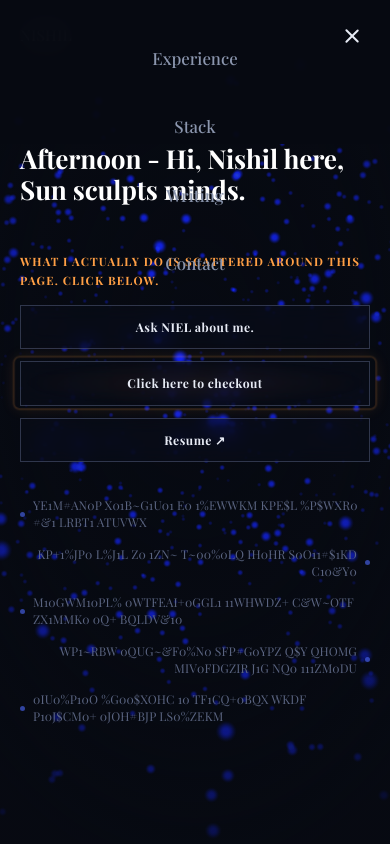
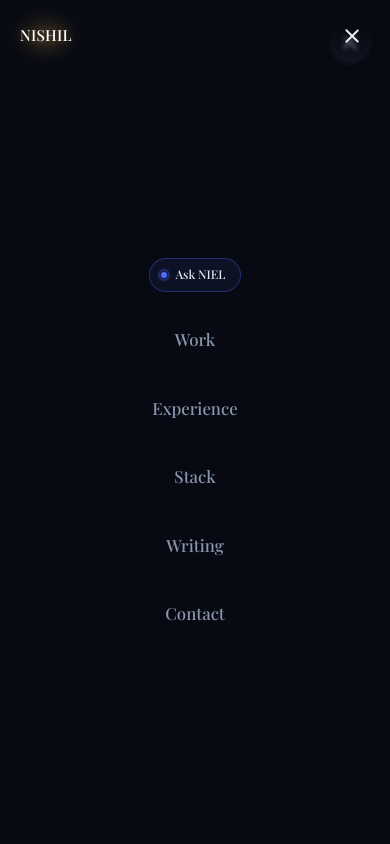
Before and after one commit to nishil17ai-blip/nishil-portfolio, a React (Vite) app: page / in a window 390 px wide. Both pictures are taken after a click on the button "Open menu". Shown: the top 844 px of the page. Built offline with nearby package versions, Linux system fonts and the light colour scheme; a web font is replaced by a local one.

Commit message:
02/09 v3.1 portfolio

```diff
--- a/content/profile.json
+++ b/content/profile.json
@@ -243,8 +243,7 @@
     "school": "Pandit Deendayal Energy University",
     "degree": "B.Tech, Computer Engineering",
     "location": "Gandhinagar, India",
-    "years": "2021 – 2025",
-    "detail": "CGPA 8.67 / 10"
+    "years": "2021 – 2025"
   },
   "assistant": {
     "suggestions": [
--- a/src/components/Nav.tsx
+++ b/src/components/Nav.tsx
@@ -1,4 +1,5 @@
 import { useEffect, useState } from "react";
+import { createPortal } from "react-dom";
 
 const LINKS = [
   { id: "work", label: "Work" },
@@ -96,6 +97,7 @@ export function Nav({ active, chatOpen, showChatBtn, onChatToggle }: NavProps) {
   );
 
   return (
+    <>
       <nav className="nav">
         {logo}
 
@@ -132,11 +134,35 @@ export function Nav({ active, chatOpen, showChatBtn, onChatToggle }: NavProps) {
           <span />
           <span />
         </button>
+      </nav>
 
-      {/* Mobile slide-down menu - mirrors nav-links content, including
-         Ask NIEL, so nothing is unreachable once the button hides in
-         the collapsed bar on small screens. */}
+      {/* Mobile slide-down menu - portaled to document.body rather than
+         nested inside <nav>. .nav has backdrop-filter, which (like
+         transform) creates a containing block for position:fixed
+         descendants - so inset:0 here was resolving against .nav's own
+         thin bounding box instead of the viewport, squashing this
+         menu's actual background down to nav-bar height while its
+         content still rendered past that, unclipped and with nothing
+         opaque behind it. Portaling to body removes it from that
+         subtree entirely and restores normal viewport-relative fixed
+         positioning.
+
+         The close button lives inside this same portaled subtree
+         (rather than relying on the separate nav-bar burger button
+         staying visible above the menu via z-index) so there is no
+         cross-subtree stacking dependency at all - wherever this menu
+         renders, its own close control renders with it. */}
+      {createPortal(
         <div className="nav-mobile-menu" data-open={menuOpen}>
+          <button
+            className="nav-mobile-close"
+            onClick={() => setMenuOpen(false)}
+            aria-label="Close menu"
+          >
+            <span />
+            <span />
+          </button>
+
           <button
             className="nav-chat-link nav-chat-link--mobile"
             data-visible={showChatBtn}
@@ -158,7 +184,9 @@ export function Nav({ active, chatOpen, showChatBtn, onChatToggle }: NavProps) {
               {l.label}
             </a>
           ))}
-      </div>
-    </nav>
+        </div>,
+        document.body,
+      )}
+    </>
   );
 }
--- a/src/index.css
+++ b/src/index.css
@@ -219,7 +219,11 @@ p {
   top: 0;
   left: 0;
   right: 0;
-  z-index: 30;
+  /* Above the portaled mobile menu (z-index: 60) so the burger/close
+     button - now compared against the menu at .nav's own stacking
+     level rather than as a direct sibling - stays visible and tappable
+     while the menu is open. */
+  z-index: 61;
   display: flex;
   align-items: center;
   justify-content: space-between;
@@ -387,7 +391,8 @@ p {
   gap: 5px;
   width: 2.25rem;
   height: 2.25rem;
-  z-index: 31;
+  position: relative;
+  z-index: 1;
 }
 
 .nav-burger span {
@@ -429,28 +434,75 @@ p {
   .nav-mobile-menu {
     position: fixed;
     inset: 0;
-    z-index: 29;
+    z-index: 60;
+    isolation: isolate;
     display: flex;
     flex-direction: column;
     align-items: center;
     justify-content: center;
     gap: 1.75rem;
     padding: 6rem 1.5rem 3rem;
-    background: rgba(7, 10, 18, 0.97);
-    backdrop-filter: blur(16px);
-    -webkit-backdrop-filter: blur(16px);
+    /* !important here is deliberate: this exact rule has been
+       overridden or gone unapplied in testing despite being correct on
+       paper (solid var(--ink), no alpha channel) - forcing it wins
+       against anything else in the cascade that might otherwise take
+       precedence, rather than relying on selector order/specificity
+       alone. */
+    background: var(--ink) !important;
     font-family: var(--mono);
     font-size: 1.05rem;
     transform: translateY(-8px);
     opacity: 0;
+    visibility: hidden;
     pointer-events: none;
-    transition: opacity 0.25s ease, transform 0.25s ease;
+    transition: opacity 0.25s ease, transform 0.25s ease, visibility 0.25s;
   }
 
   .nav-mobile-menu[data-open="true"] {
     opacity: 1;
+    visibility: visible;
     transform: translateY(0);
     pointer-events: auto;
+  }
+
+  /* Self-contained close control - lives in the same portaled subtree
+     as the rest of the menu, so it's guaranteed to render and stay
+     visible together with it regardless of how the separate nav bar's
+     own stacking happens to resolve. */
+  .nav-mobile-close {
+    position: absolute;
+    top: 1.4rem;
+    right: var(--gutter);
+    display: flex;
+    align-items: center;
+    justify-content: center;
+    width: 2.5rem;
+    height: 2.5rem;
+    border-radius: 50%;
+    background: rgba(150, 168, 220, 0.08);
+    border: 1px solid rgba(150, 168, 220, 0.22);
+    transition: background 0.2s ease, border-color 0.2s ease, transform 0.2s ease;
+  }
+
+  .nav-mobile-close:hover {
+    background: rgba(255, 159, 69, 0.1);
+    border-color: rgba(255, 159, 69, 0.4);
+  }
+
+  .nav-mobile-close span {
+    position: absolute;
+    width: 1.1rem;
+    height: 2px;
+    border-radius: 2px;
+    background: var(--text);
+  }
+
+  .nav-mobile-close span:first-child {
+    transform: rotate(45deg);
+  }
+
+  .nav-mobile-close span:last-child {
+    transform: rotate(-45deg);
   }
 
   .nav-mobile-menu a {
@@ -1123,44 +1175,11 @@ p {
     grid-template-columns: 1fr;
   }
 
-  /* Rather than disappearing, the project index becomes a sticky
-     horizontal tab strip above the cards - still lets a visitor jump
-     straight to a project without hunting through a long scroll. */
+  /* Desktop keeps the sticky project index; on mobile it's removed
+     entirely rather than reflowed into a tab strip - cards are simply
+     read in order via normal scroll. */
   .work-index {
-    position: sticky;
-    top: 4.4rem;
-    z-index: 5;
-    flex-direction: row;
-    gap: 0;
-    border-left: none;
-    border-bottom: var(--rule);
-    overflow-x: auto;
-    -webkit-overflow-scrolling: touch;
-    scrollbar-width: none;
-    background: rgba(7, 10, 18, 0.92);
-    backdrop-filter: blur(10px);
-    -webkit-backdrop-filter: blur(10px);
-    margin: 0 calc(var(--gutter) * -1) 1.5rem;
-    padding: 0 var(--gutter);
-  }
-
-  .work-index::-webkit-scrollbar {
     display: none;
-  }
-
-  .work-index button {
-    flex-shrink: 0;
-    text-align: center;
-    padding: 0.85rem 1rem;
-    border-left: none;
-    border-bottom: 2px solid transparent;
-    margin-left: 0;
-    white-space: nowrap;
-  }
-
-  .work-index button[data-active="true"] {
-    border-left-color: transparent;
-    border-bottom-color: var(--accent);
   }
 }
 
@@ -1509,22 +1528,33 @@ p {
     min-width: 0;
   }
 
-  /* The diagram itself stays full detail and scrolls horizontally
-     rather than shrinking text to illegibility - just nudge the visitor
-     that there's more to see off to the side. */
+  /* Position is now driven entirely by JS (translateX tied to scroll
+     progress through .erd-pin-zone), not native horizontal scrolling -
+     overflow stays hidden so there's no separate scrollbar/gesture
+     fighting the transform, and no way to drag it out of sync with
+     where the page scroll thinks it should be. */
   .erd-wrap {
+    overflow: hidden;
+    will-change: transform;
+  }
+
+  /* The spacer that converts "scroll past this much extra height" into
+     the horizontal sweep distance. Collapses to a plain block with
+     zero added height whenever panExtraPx is 0 (desktop, or a mobile
+     diagram that already fits - inline height style only gets applied
+     when there's real overflow to pan through). */
+  .erd-pin-zone {
     position: relative;
   }
 
-  .erd-wrap::after {
-    content: "";
-    position: absolute;
-    top: 0;
-    right: 0;
-    bottom: 0;
-    width: 2.5rem;
-    background: linear-gradient(to right, transparent, var(--ink) 92%);
-    pointer-events: none;
+  /* Pinned for the duration of .erd-pin-zone's extra height via an
+     inline position:sticky set only when panning is active - stays
+     centered in the viewport while the diagram sweeps behind it, then
+     scrolls away normally once the zone's height is exhausted. */
+  .erd-pin {
+    display: flex;
+    align-items: center;
+    min-height: 100svh;
   }
 }
 
```
Also changed, not shown: src/components/Skills.tsx (+146 -6 lines). Lines whose indentation alone changed are shown as unchanged.
